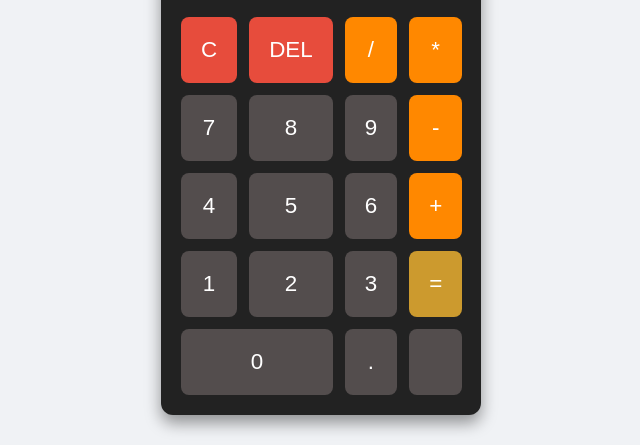
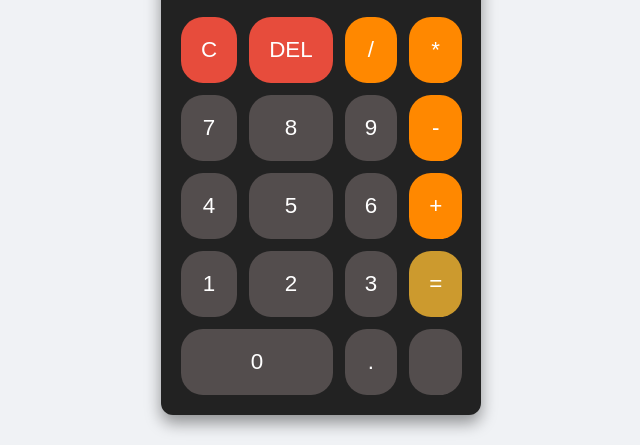
Before and after one commit to bigtiggo/calculator-app, a plain HTML site: page index.html in a window 1280 px wide. Shown: the part 252-697 px from the top of the page, 319-959 px from the left. Drawn offline with Linux system fonts and the light colour scheme.

Commit message:
Update styles.css

```diff
--- a/styles.css
+++ b/styles.css
@@ -43,7 +43,7 @@ body {
     font-size: 1.4rem;
     padding: 20px;
     border: none;
-    border-radius: 8px;
+    border-radius: 22px;
     background-color: #534d4d;
     color: #fff;
     cursor: pointer;
```
